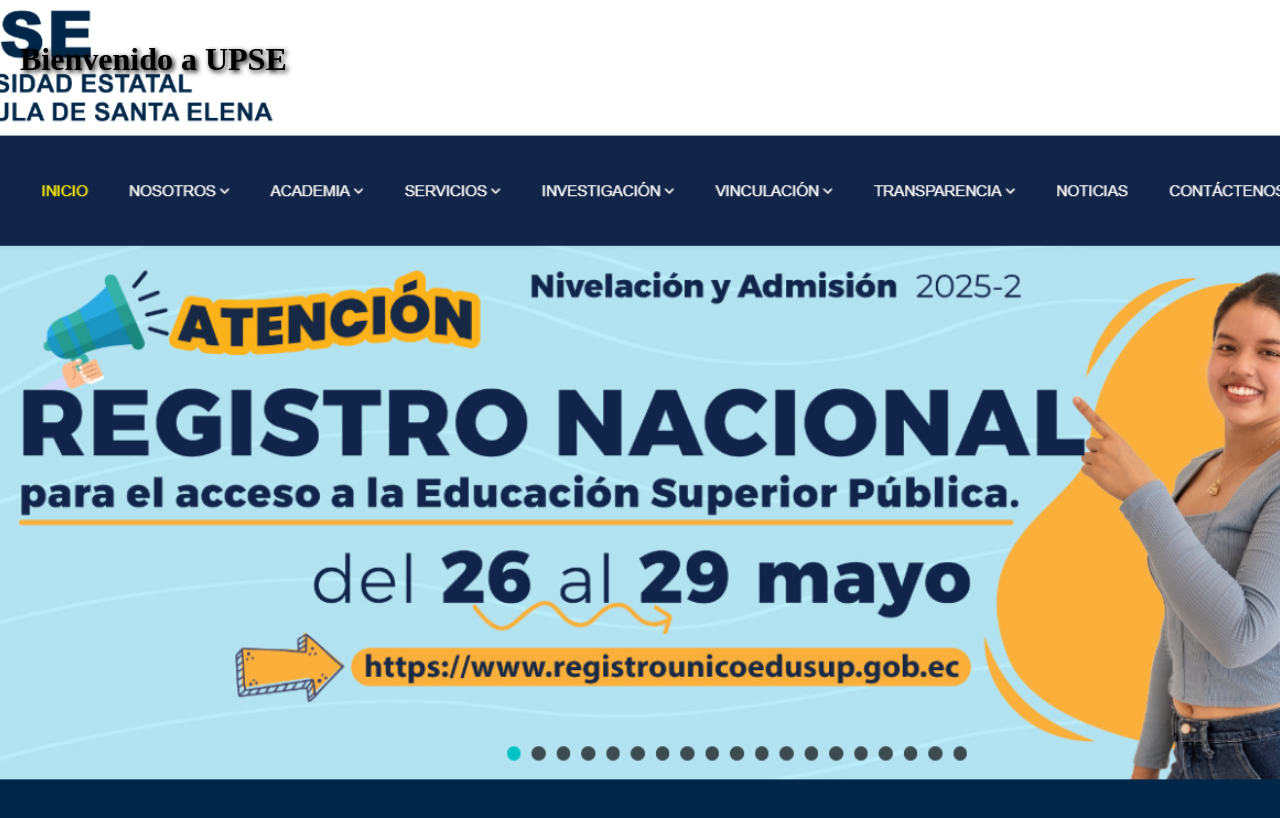
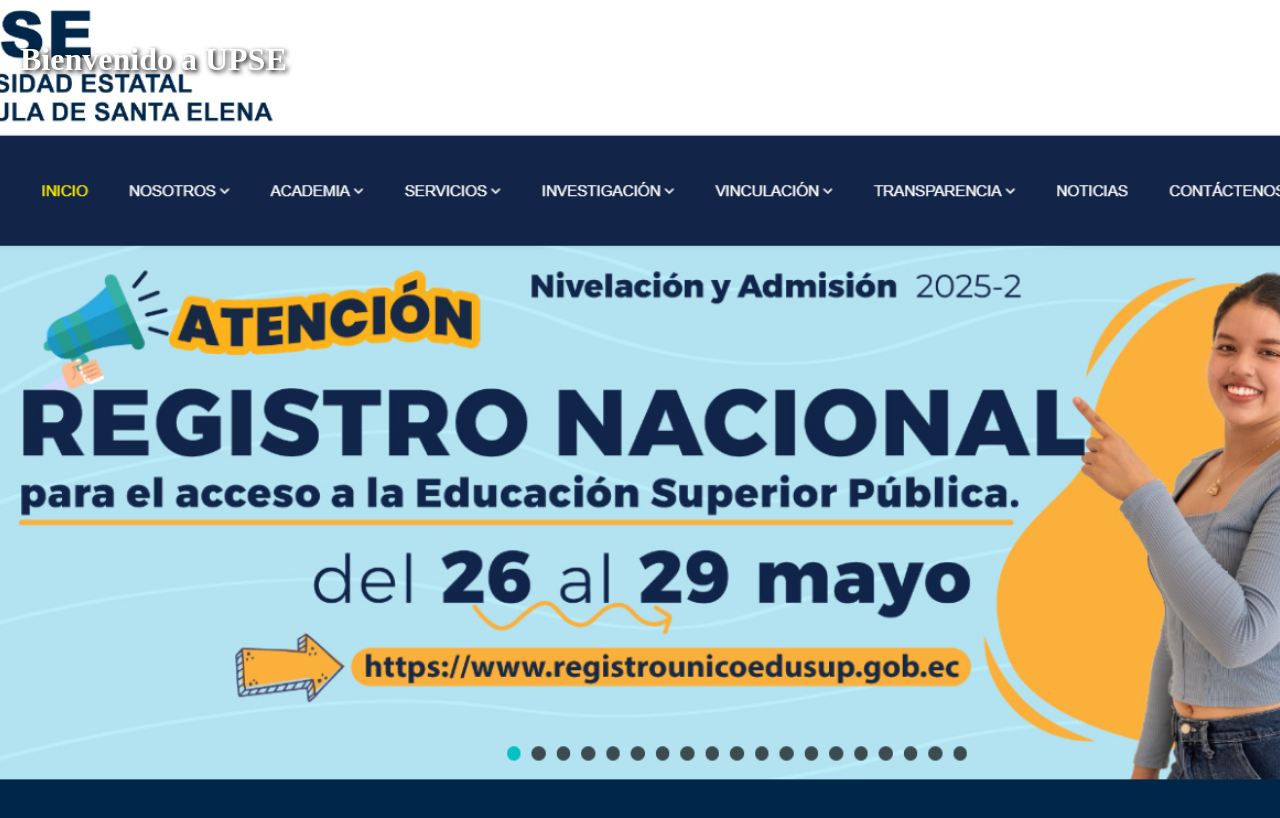
Before and after one commit to martz84/upse-chatbot, a plain HTML site: page index.html in a window 1280 px wide. Drawn offline with nearby package versions, Linux system fonts and the light colour scheme.

Commit message:
Update index.html

```diff
--- a/index.html
+++ b/index.html
@@ -13,7 +13,7 @@
   margin: 0;
   padding: 0;
 ">
-  <h1 style="color: black; text-shadow: 2px 2px 5px black; padding: 20px;">
+  <h1 style="color: white; text-shadow: 2px 2px 5px black; padding: 20px;">
     Bienvenido a UPSE
   </h1>
 
```
